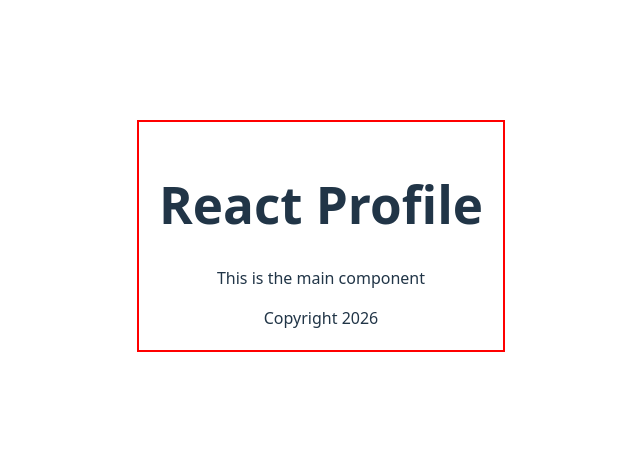
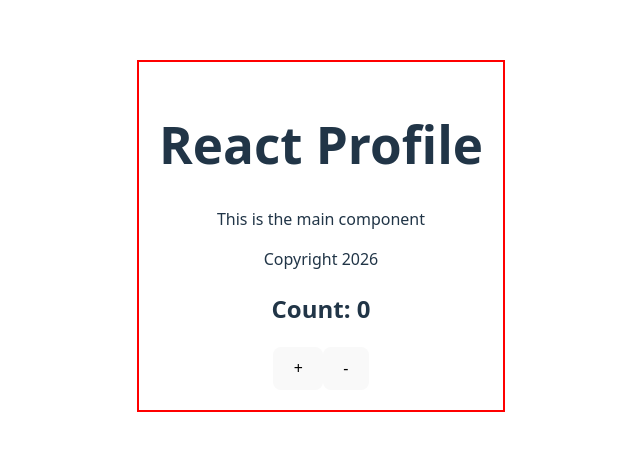
Before and after one commit to Safkatul-Islam/react-app, a React (Vite) app: page / in a window 1280 px wide. Shown: the part 164-614 px from the top of the page, without its empty margins (319-959 px from the left). Built offline with nearby package versions, Linux system fonts and the light colour scheme.

Commit message:
phase-2: State & Events

```diff
--- a/src/App.jsx
+++ b/src/App.jsx
@@ -2,6 +2,7 @@
 import Header from "./components/Header";
 import Footer from "./components/Footer";
 import Container from "./components/Container";
+import Counter from "./components/Counter";
 
 function App() {
   const date = new Date().getFullYear();
@@ -11,6 +12,8 @@
         <Header title="React Profile" />
         <p>This is the main component</p>
         <Footer year={date} />
+
+        <Counter />
       </Container>
     </div>
   );
--- /dev/null
+++ b/src/components/Counter.jsx
@@ -0,0 +1,15 @@
+import { useState } from "react";
+
+function Counter() {
+    const [count, setCount] = useState(0);
+
+    return (
+        <div>
+            <h2>Count: {count}</h2>
+            <button onClick={() => setCount(count + 1)}> + </button>
+            <button onClick={() => count > 0 && setCount(count - 1)}> - </button>
+        </div>
+    );
+}
+
+export default Counter;
```
